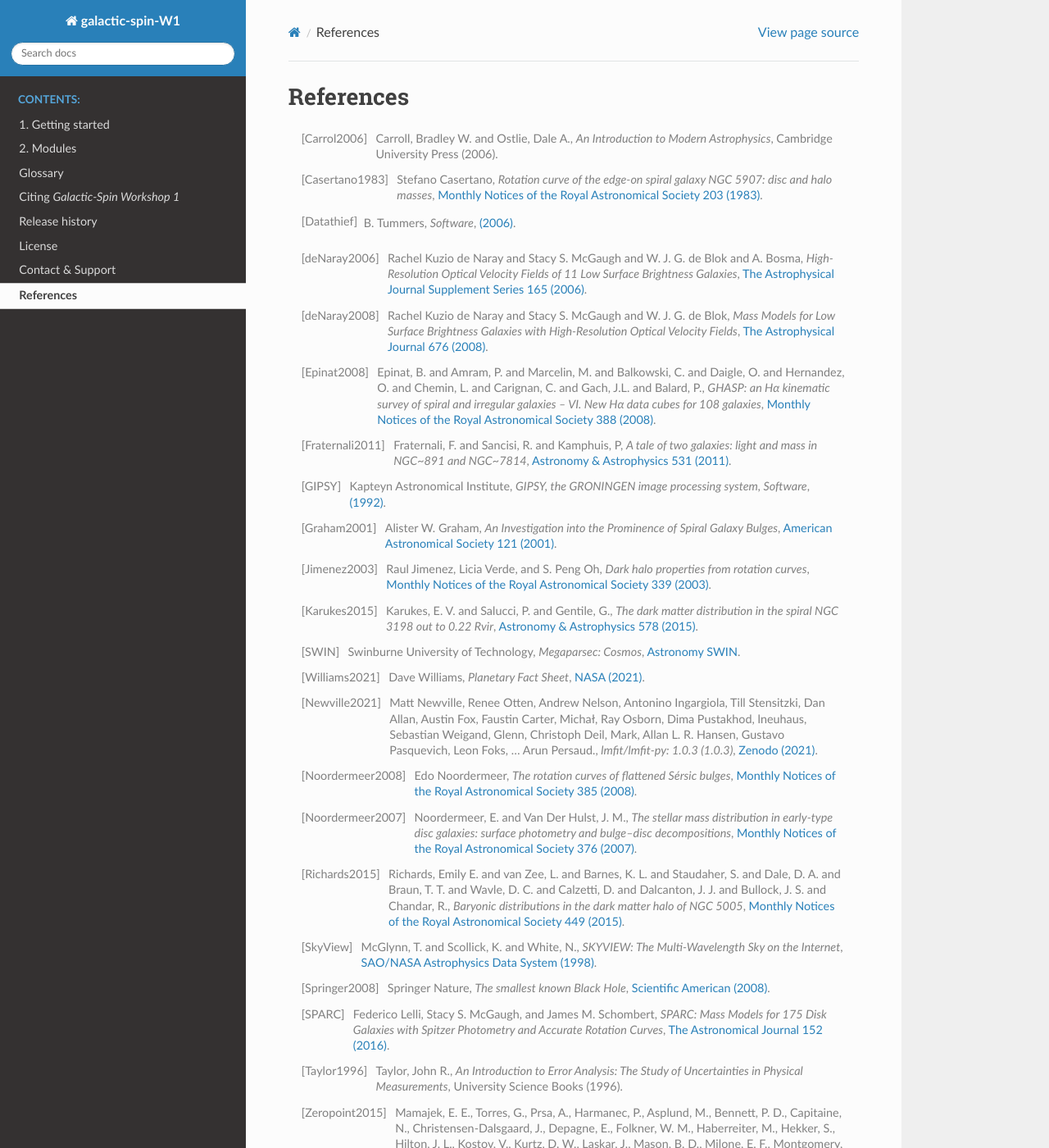
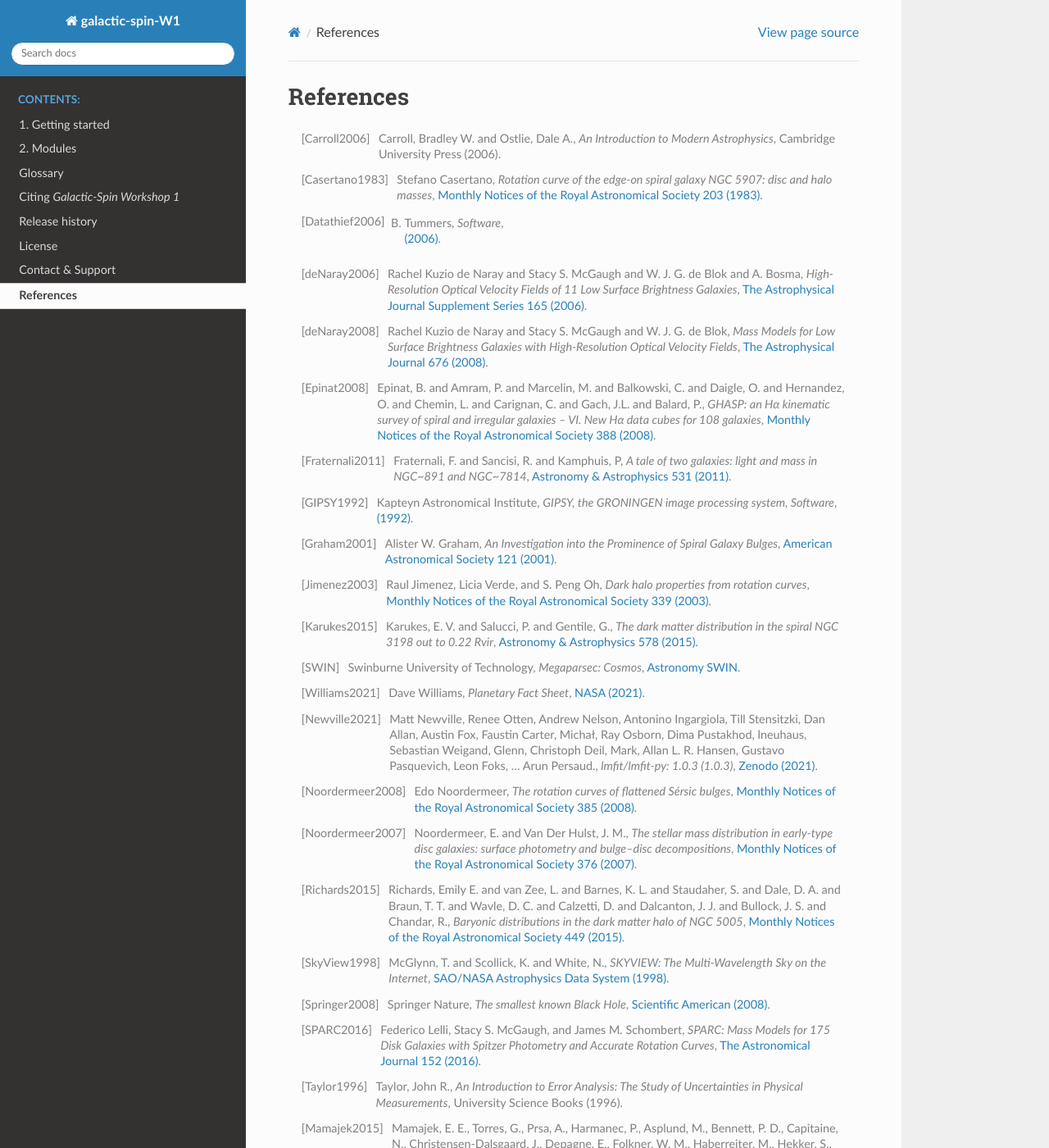
Before and after one commit to villano-lab/galactic-spin-W1, a Sphinx documentation site: the page built from docs/source/References.rst, in a window 1280 px wide and 1400 px high. Shown: the whole window at 82% size. Built offline with Sphinx 7.4.7 and the Read the Docs theme 2.0.0, drawn with Linux system fonts in a browser that asks for light colours.

Commit message:
[JB] added more definitions, changed citation, changed references titles

```diff
--- a/docs/source/References.rst
+++ b/docs/source/References.rst
@@ -3,14 +3,14 @@ References
 ==========
 
 .. .. [ref] author, *title*, `journal <>`_
-.. [Carrol2006] Carroll, Bradley W. and Ostlie, Dale A., *An Introduction to Modern Astrophysics*, Cambridge University Press (2006).
+.. [Carroll2006] Carroll, Bradley W. and Ostlie, Dale A., *An Introduction to Modern Astrophysics*, Cambridge University Press (2006).
 .. [Casertano1983] Stefano Casertano, *Rotation curve of the edge-on spiral galaxy NGC 5907: disc and halo masses*, `Monthly Notices of the Royal Astronomical Society 203 (1983) <https://doi.org/10.1093/mnras/203.3.735>`_.
-.. [Datathief] B. Tummers, *Software*, `(2006) <https://datathief.org>`_.
+.. [Datathief2006] B. Tummers, *Software*, `(2006) <https://datathief.org>`_.
 .. [deNaray2006] Rachel Kuzio de Naray and Stacy S. McGaugh and W. J. G. de Blok and A. Bosma, *High-Resolution Optical Velocity Fields of 11 Low Surface Brightness Galaxies*, `The Astrophysical Journal Supplement Series 165 (2006) <https://doi.org/10.1086/505345>`_.
 .. [deNaray2008] Rachel Kuzio de Naray and Stacy S. McGaugh and W. J. G. de Blok, *Mass Models for Low Surface Brightness Galaxies with High-Resolution Optical Velocity Fields*, `The Astrophysical Journal 676 (2008) <https://doi.org/10.1086/527543>`_.
 .. [Epinat2008] Epinat, B. and Amram, P. and Marcelin, M. and Balkowski, C. and Daigle, O. and Hernandez, O. and Chemin, L. and Carignan, C. and Gach, J.L. and Balard, P., *GHASP: an Hα kinematic survey of spiral and irregular galaxies – VI. New Hα data cubes for 108 galaxies*, `Monthly Notices of the Royal Astronomical Society 388 (2008) <https://doi.org/10.1111/j.1365-2966.2008.13422.x>`_.
 .. [Fraternali2011] Fraternali, F. and Sancisi, R. and Kamphuis, P, *A tale of two galaxies: light and mass in NGC~891 and NGC~7814*, `Astronomy & Astrophysics 531 (2011) <https://doi.org/10.1051/0004-6361/201116634>`_.
-.. [GIPSY] Kapteyn Astronomical Institute, *GIPSY, the GRONINGEN image processing system, Software*, `(1992) <https://www.astro.rug.nl/~gipsy/>`_.
+.. [GIPSY1992] Kapteyn Astronomical Institute, *GIPSY, the GRONINGEN image processing system, Software*, `(1992) <https://www.astro.rug.nl/~gipsy/>`_.
 .. [Graham2001] Alister W. Graham, *An Investigation into the Prominence of Spiral Galaxy Bulges*, `American Astronomical Society 121 (2001) <https://doi.org/10.1086/318767>`_.
 .. [Jimenez2003] Raul Jimenez, Licia Verde, and S. Peng Oh, *Dark halo properties from rotation curves*, `Monthly Notices of the Royal Astronomical Society 339 (2003) <https://doi.org/10.1046/j.1365-8711.2003.06165.x>`_.
 .. [Karukes2015] Karukes, E. V. and Salucci, P. and Gentile, G., *The dark matter distribution in the spiral NGC 3198 out to 0.22 Rvir*, `Astronomy & Astrophysics 578 (2015) <https://doi.org/10.1051/0004-6361/201425339>`_.
@@ -20,8 +20,8 @@ References
 .. [Noordermeer2008] Edo Noordermeer, *The rotation curves of flattened Sérsic bulges*, `Monthly Notices of the Royal Astronomical Society 385 (2008) <https://doi.org/10.1111/j.1365-2966.2008.12837.x>`_.
 .. [Noordermeer2007] Noordermeer, E. and Van Der Hulst, J. M., *The stellar mass distribution in early-type disc galaxies: surface photometry and bulge–disc decompositions*, `Monthly Notices of the Royal Astronomical Society 376 (2007) <https://doi.org/10.1111/j.1365-2966.2007.11532.x>`_.
 .. [Richards2015] Richards, Emily E. and van Zee, L. and Barnes, K. L. and Staudaher, S. and Dale, D. A. and Braun, T. T. and Wavle, D. C. and Calzetti, D. and Dalcanton, J. J. and Bullock, J. S. and Chandar, R., *Baryonic distributions in the dark matter halo of NGC 5005*, `Monthly Notices of the Royal Astronomical Society 449 (2015) <https://doi.org/10.1093/mnras/stv568>`_.
-.. [SkyView] McGlynn, T. and Scollick, K. and White, N., *SKYVIEW: The Multi-Wavelength Sky on the Internet*, `SAO/NASA Astrophysics Data System (1998) <https://ui.adsabs.harvard.edu/abs/1998IAUS..179..465M>`_.
+.. [SkyView1998] McGlynn, T. and Scollick, K. and White, N., *SKYVIEW: The Multi-Wavelength Sky on the Internet*, `SAO/NASA Astrophysics Data System (1998) <https://ui.adsabs.harvard.edu/abs/1998IAUS..179..465M>`_.
 .. [Springer2008] Springer Nature, *The smallest known Black Hole*, `Scientific American (2008) <http://www.scientificamerican.com/gallery/the-smallest-known-black-hole>`_.
-.. [SPARC] Federico Lelli, Stacy S. McGaugh, and James M. Schombert, *SPARC: Mass Models for 175 Disk Galaxies with Spitzer Photometry and Accurate Rotation Curves*, `The Astronomical Journal 152 (2016) <https://doi.org/10.3847/0004-6256-152/6/157>`_.
+.. [SPARC2016] Federico Lelli, Stacy S. McGaugh, and James M. Schombert, *SPARC: Mass Models for 175 Disk Galaxies with Spitzer Photometry and Accurate Rotation Curves*, `The Astronomical Journal 152 (2016) <https://doi.org/10.3847/0004-6256-152/6/157>`_.
 .. [Taylor1996] Taylor, John R., *An Introduction to Error Analysis: The Study of Uncertainties in Physical Measurements*, University Science Books (1996).
-.. [Zeropoint2015]  Mamajek, E. E., Torres, G., Prsa, A., Harmanec, P., Asplund, M., Bennett, P. D., Capitaine, N., Christensen-Dalsgaard, J., Depagne, E., Folkner, W. M., Haberreiter, M., Hekker, S., Hilton, J. L., Kostov, V., Kurtz, D. W., Laskar, J., Mason, B. D., Milone, E. F., Montgomery, M. M., Richards, M. T., *IAU 2015 Resolution B2 on Recommended Zero Points for the Absolute and Apparent Bolometric Magnitude Scales*, `SAO/NASA Astrophysics Data System (2015) <https://ui.adsabs.harvard.edu/abs/2015arXiv151006262M>`_.
+.. [Mamajek2015]  Mamajek, E. E., Torres, G., Prsa, A., Harmanec, P., Asplund, M., Bennett, P. D., Capitaine, N., Christensen-Dalsgaard, J., Depagne, E., Folkner, W. M., Haberreiter, M., Hekker, S., Hilton, J. L., Kostov, V., Kurtz, D. W., Laskar, J., Mason, B. D., Milone, E. F., Montgomery, M. M., Richards, M. T., *IAU 2015 Resolution B2 on Recommended Zero Points for the Absolute and Apparent Bolometric Magnitude Scales*, `SAO/NASA Astrophysics Data System (2015) <https://ui.adsabs.harvard.edu/abs/2015arXiv151006262M>`_.
```
Also changed, not shown: docs/source/03_Glossary.rst (+13 -7 lines), docs/source/04_Citations.rst (+5 -5 lines).
